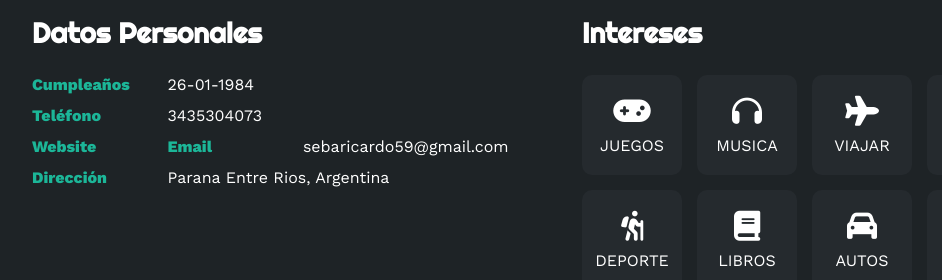
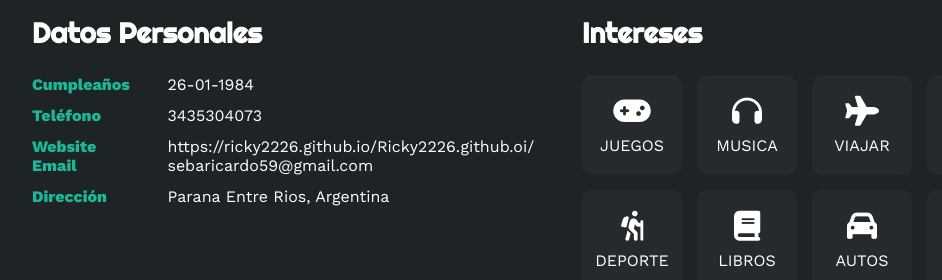
Before and after one commit to ricky2226/Ricky2226.github.oi, a plain HTML site: page index.html in a window 1280 px wide. Shown: the part 1020-1300 px from the top of the page, 58-1000 px from the left. Drawn offline with nearby package versions, Linux system fonts and the light colour scheme.

Commit message:
Update index.html

```diff
--- a/index.html
+++ b/index.html
@@ -74,7 +74,8 @@
                         </li>
                         <li>
                               <strong>Website</strong>
-                               <a href="https://ricky2226.github.io/Ricky2226.github.oi/"  target="_blank"><i class="bi bi-site.google.com"></i></a>
+                               https://ricky2226.github.io/Ricky2226.github.oi/
+
                             <strong>Email</strong>
                             sebaricardo59@gmail.com
                         </li>
```
